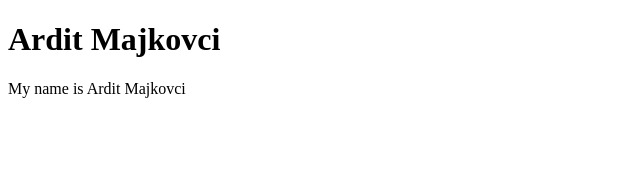
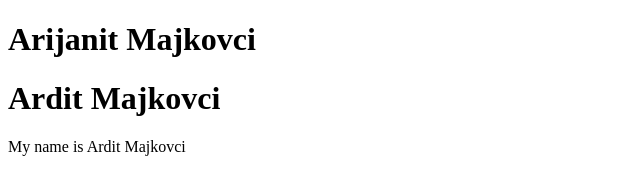
Before and after one commit to arditmajkovci/Ardit, a plain HTML site: page index.html in a window 1280 px wide. Shown: the whole page, without its empty margins (0-640 px from the left). Drawn offline with Linux system fonts and the light colour scheme.

Commit message:
Update index.html

```diff
--- a/index.html
+++ b/index.html
@@ -6,6 +6,7 @@
     <title>Document</title>
 </head>
 <body>
+<h1>Arijanit Majkovci</h1>
     <h1>Ardit Majkovci</h1>
     <p>My name is Ardit Majkovci</p>
 </body>
```
